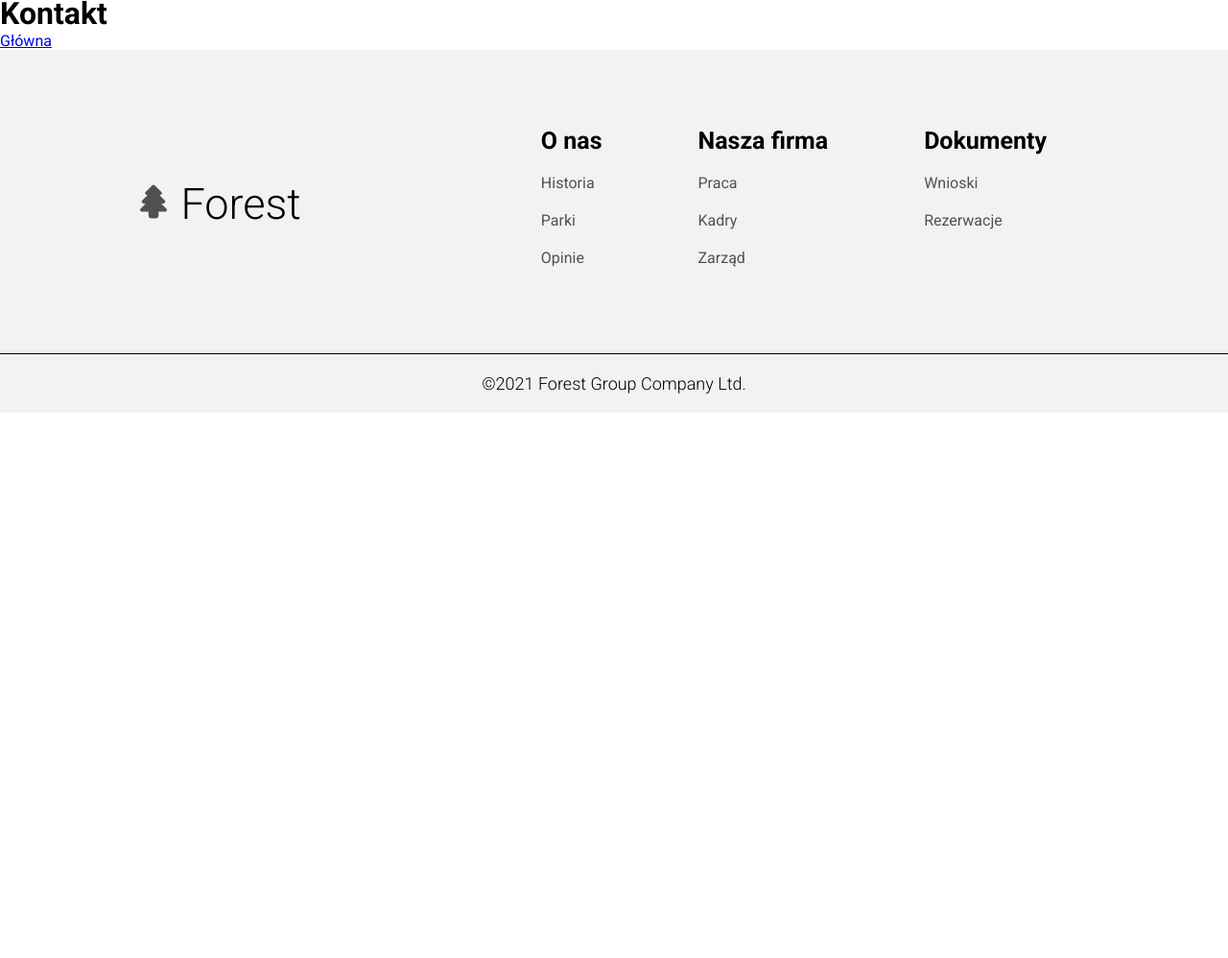
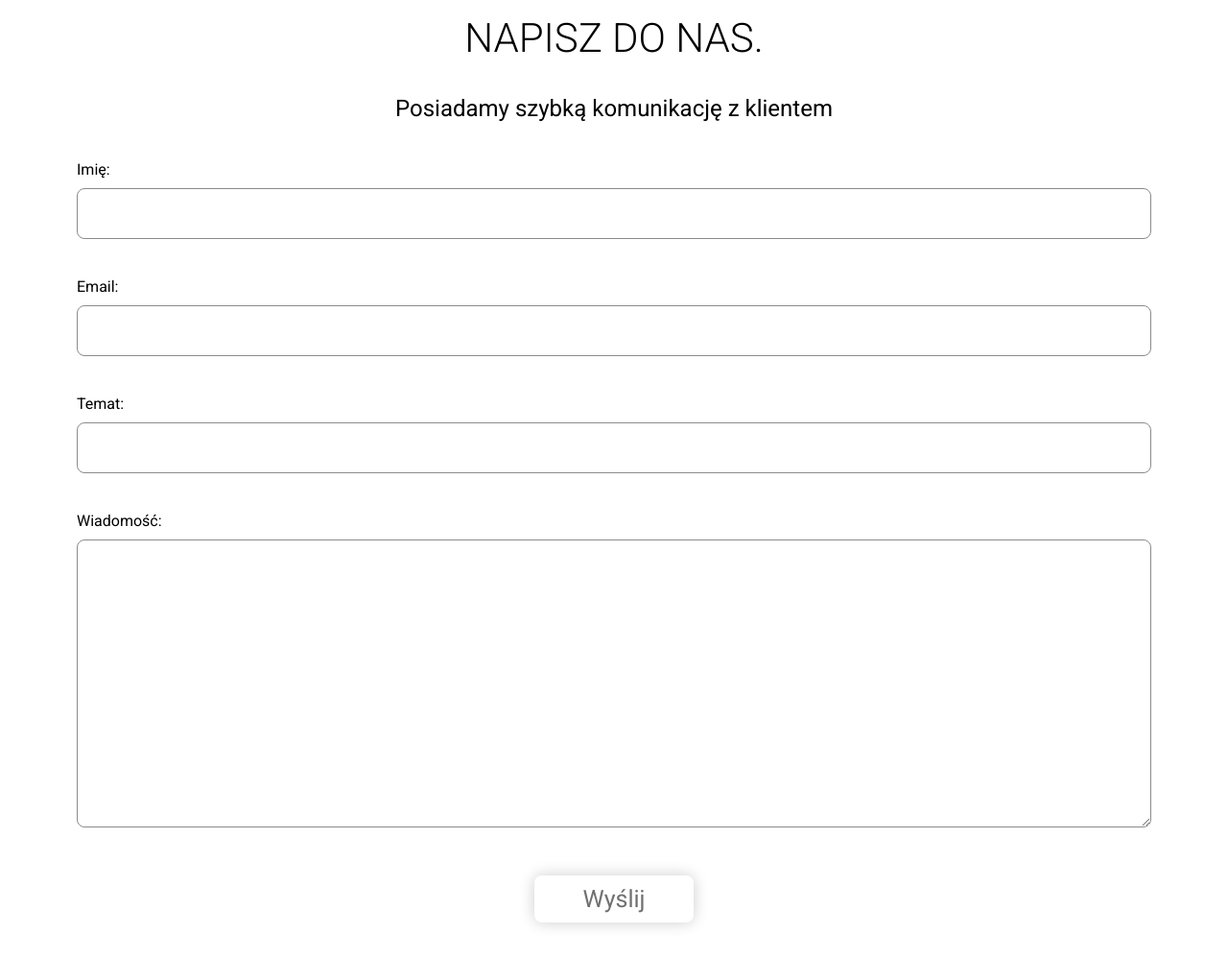
Before and after one commit to Mikespl/Forest, a website: page contact.html in a window 1280 px wide. Shown: the part 73-1071 px from the top of the page at 96% size. Before the commit the page ends 800 px from the top, so only its background shows below. Drawn offline with Linux system fonts and the light colour scheme.

Commit message:
add subwebsite contact

```diff
--- a/contact.html
+++ b/contact.html
@@ -34,8 +34,22 @@
         </li>
     </ul>
 </nav>
-    <h1>Kontakt</h1>
-    <a href="index.html">Główna</a>
+    <main class="main">
+        <div class="box">
+            <h1 class="heading">Napisz do nas.</h1>
+            <form class="form">
+                <h2 class="form__heading">Posiadamy szybką komunikację z klientem</h2>
+                <label class="form__label"><input class="form__input" type="text"><span>Imię:</span></label>
+                <label class="form__label"><input class="form__input" type="email"><span>Email:</span></label>
+                <label class="form__label"><input class="form__input" type="text"><span>Temat:</span></label>
+                <label class="form__label"><textarea class="form__textarea"></textarea><span>Wiadomość:</span></label>
+                <button class="form__btn" type="submit">Wyślij</button>
+            </form>
+            <iframe src="https://www.google.com/maps/embed?pb=!1m18!1m12!1m3!1d2559.8952530760016!2d19.890611315612585!3d50.088247979426995!2m3!1f0!2f0!3f0!3m2!1i1024!2i768!4f13.1!3m3!1m2!1s0x47165a326d015c3b%3A0x47a12cd367a1f34e!2sMcDonald's!5e0!3m2!1sen!2spl!4v1612519945713!5m2!1sen!2spl"
+                class="form__maps" frameborder="0" style="border:0;" allowfullscreen="" aria-hidden="false" tabindex="0" title="Mapa Google McDonald's Jasnogórska 2, 31-342 Kraków"></iframe>
+        </div>
+    </main>
+
     <footer class="footer">
     <div class="footer__main">
         <div class="footer__heading">
--- a/src/sass/_contact.scss
+++ b/src/sass/_contact.scss
@@ -0,0 +1,76 @@
+.box {
+    max-width: 1150px;
+    margin: 0 auto;
+    .heading {
+        margin: 2rem 0;
+    }
+}
+
+.form {
+    display: flex;
+    flex-direction: column;
+    align-items: center;
+    padding: 1.5rem;
+    &__heading {
+        font-weight: normal;
+        text-align: center;
+        font-size: 2.4rem;
+        margin-bottom: 2.5rem;
+    }
+    &__label {
+        display: flex;
+        flex-direction: column;
+        margin: 1.5rem;
+        width: 100%;
+        span {
+            order: -1;
+        }
+    }
+    &__input,
+    &__textarea {
+        padding: 1.5rem 2.5rem;
+        margin: 1rem 0;
+        font-size: 1.8rem;
+        border: 1px solid #8b8b8b;
+        border-radius: 8px;
+        color: #6e6e6e;
+        background-color: transparent;
+        outline: none;
+        &:focus {
+            border-color: rgb(0, 100, 0);
+            color: black;
+            &+span {
+                color: royalblue;
+                font-weight: bold;
+            }
+        }
+    }
+    &__input {}
+    &__textarea {
+        resize: vertical;
+        height: 300px;
+    }
+    &__btn {
+        padding: 1rem 5rem;
+        margin: 2.5rem 0;
+        font-size: 2.5rem;
+        color: rgb(112, 112, 112);
+        background: white;
+        border: none;
+        box-shadow: 0 0 16px 0 rgba(0, 0, 0, 0.2);
+        border-radius: 8px;
+        cursor: pointer;
+        transition: color .3s linear, background-color .3s linear;
+        outline: none;
+        &:hover,
+        &:focus {
+            background-color: rgb(85, 255, 85);
+            color: rgb(50, 50, 50);
+        }
+    }
+    &__maps {
+        width: 100%;
+        height: 300px;
+        margin-bottom: 2rem;
+    }
+}
```
Also changed, not shown: dist/css/style.min.css, 1 other file.
